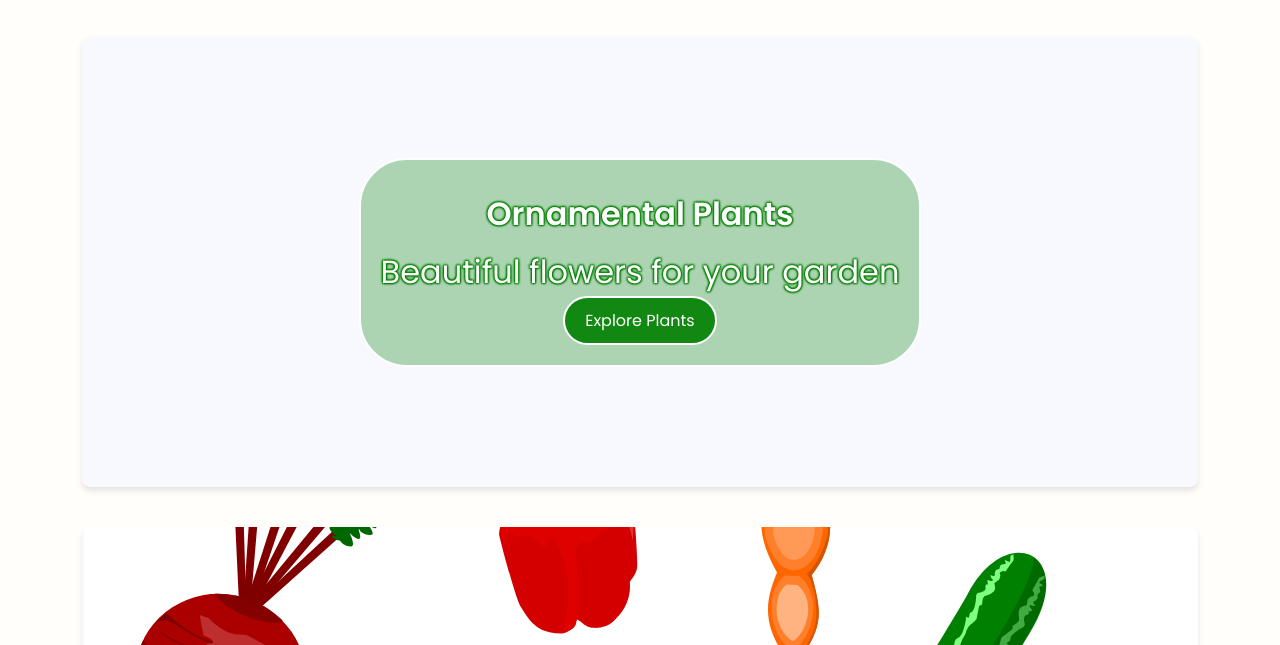
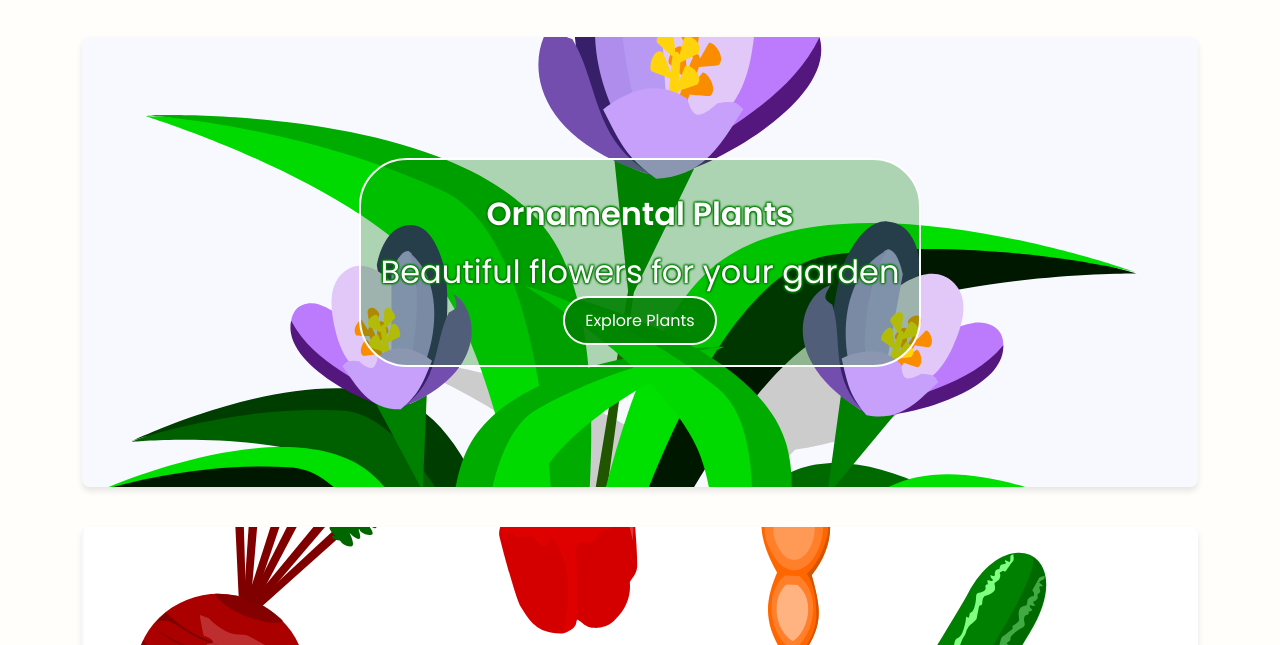
Before and after one commit to TexGalinFrance/GrowGuide1, a plain HTML site: page my-experience/index.html in a window 1280 px wide. Shown: the part 95-740 px from the top of the page. Drawn offline with Linux system fonts and the light colour scheme; files whose address does not match are found by name.

Commit message:
Update styles.css

```diff
--- a/my-experience/styles.css
+++ b/my-experience/styles.css
@@ -218,7 +218,7 @@ nav ul li a:hover {
 
 /* Individual banner background images */
 #ornamental-banner {
-    background-image: 'flowers2.svg';
+    background-image: url('flowers2.svg');
     background-size: cover;
     background-position: center;
     background-color: ghostwhite;
```
